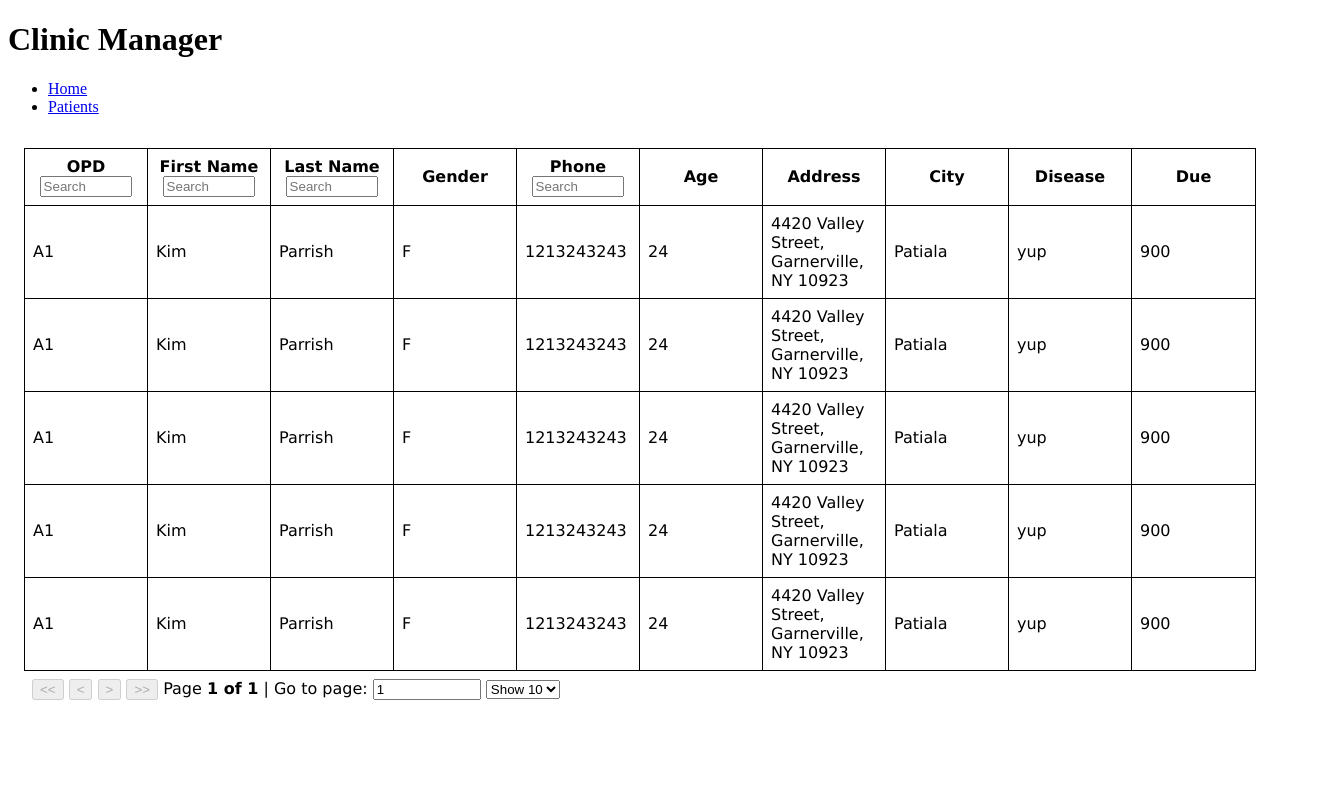
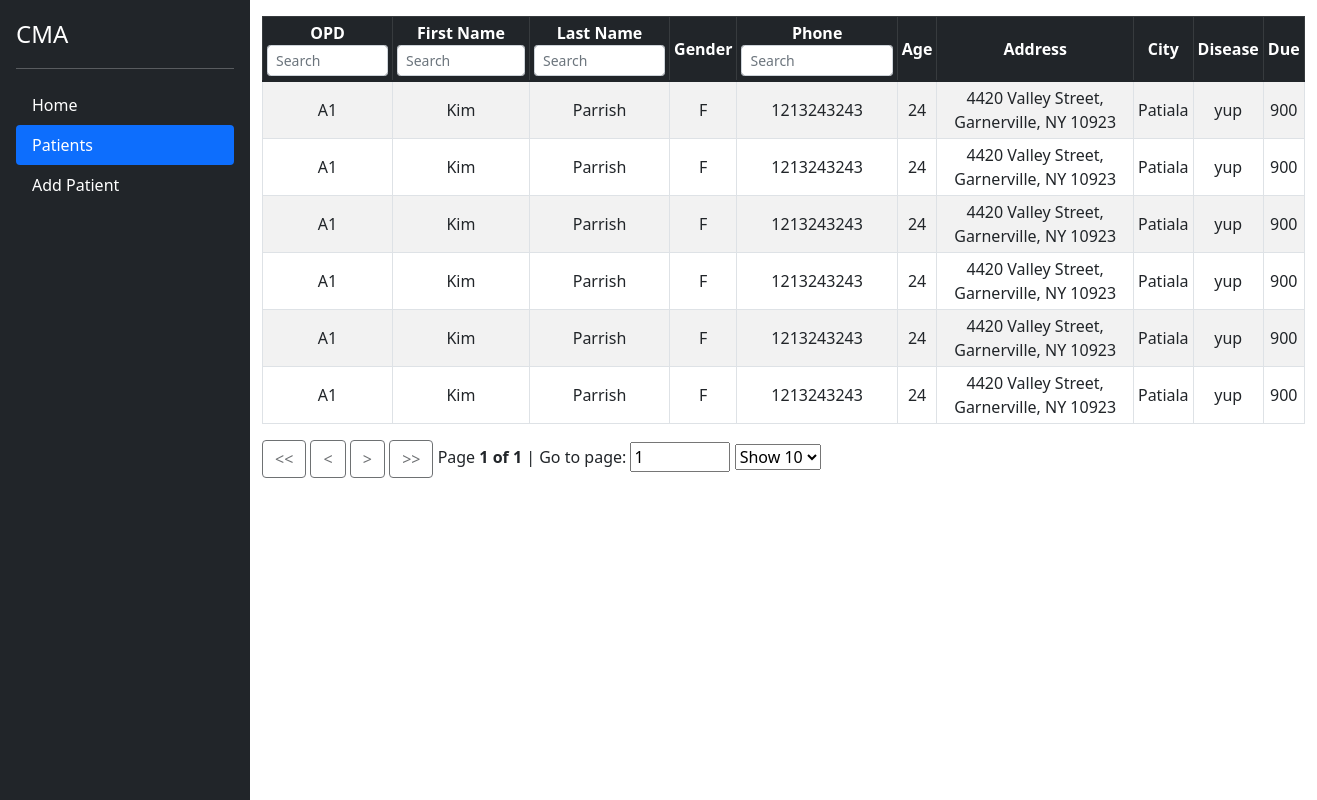
Before and after one commit to singmnj/clinic-manager-app-frontend, a React (Create React App) app: page /patients in a window 1280 px wide. Shown: the whole page, 1317 px wide, since content can reach past the window. Built offline with nearby package versions, Linux system fonts and the light colour scheme.

Commit message:
add patient form and basic styling

```diff
--- a/package.json
+++ b/package.json
@@ -6,11 +6,14 @@
     "@testing-library/jest-dom": "^5.16.1",
     "@testing-library/react": "^12.1.2",
     "@testing-library/user-event": "^13.5.0",
+    "bootstrap": "^5.1.3",
     "react": "^17.0.2",
     "react-dom": "^17.0.2",
+    "react-form": "^4.0.1",
     "react-router-dom": "^6.2.1",
     "react-scripts": "5.0.0",
     "react-table": "^7.7.0",
+    "react-toastify": "^8.1.0",
     "styled-components": "^5.3.3",
     "web-vitals": "^2.1.3"
   },
--- a/src/App.js
+++ b/src/App.js
@@ -1,26 +1,32 @@
 import React from 'react';
-import { Route, NavLink, Routes, BrowserRouter } from "react-router-dom";
+import { ToastContainer } from 'react-toastify';
+import { Route, Routes, BrowserRouter } from "react-router-dom";
+import 'bootstrap/dist/css/bootstrap.css';
+import 'react-toastify/dist/ReactToastify.css';
+
+import Navbar from './components/Navbar';
 import TablePage from './components/TablePage';
 import DashboardPage from './components/DashboardPage';
+import AddPatientPage from './components/AddPatientPage';
 
 const App = () => (
-  <div>
-    <BrowserRouter>
-      <div>
-        <h1>Clinic Manager</h1>
-        <ul className="header">
-          <li><NavLink to="/">Home</NavLink></li>
-          <li><NavLink to="/patients">Patients</NavLink></li>
-        </ul>
-        <div className="content">
+  <BrowserRouter>
+    <div className="container-fluid">
+      <div className="row">
+        <div className="col-2 m-0 p-0 position-fixed" style={{'width': '250px'}}>
+          <Navbar />
+        </div>
+        <div className="col-10 mt-3 mb-3" style={{'margin-left': '250px'}}>
           <Routes>
             <Route path="/" element={<DashboardPage />}/>
             <Route path="/patients" element={<TablePage />}/>
+            <Route path="/add_patient" element={<AddPatientPage />}/>
           </Routes>
         </div>
       </div>
-    </BrowserRouter>
-  </div>
+    </div>
+    <ToastContainer />
+  </BrowserRouter>
 );
 
 export default App;
--- /dev/null
+++ b/src/components/AddPatientPage.js
@@ -0,0 +1,141 @@
+import React from 'react';
+import { useForm, useField, splitFormProps } from "react-form";
+import { toast } from 'react-toastify';
+
+async function sendToFakeServer(values) {
+  await new Promise(resolve => setTimeout(resolve, 1000));
+  return values;
+}
+
+const InputField = React.forwardRef((props, ref) => {
+  // Let's use splitFormProps to get form-specific props
+  const [field, fieldOptions, rest] = splitFormProps(props);
+
+  // Use the useField hook with a field and field options
+  // to access field state
+  const {
+    meta: { error, isTouched, isValidating },
+    getInputProps
+  } = useField(field, fieldOptions);
+
+  // Build the field
+  return (
+    <>
+      <input {...getInputProps({ ref, ...rest })} />{" "}
+      {isValidating ? (
+        <em>Validating...</em>
+      ) : isTouched && error ? (
+        <em>{error}</em>
+      ) : null}
+    </>
+  );
+});
+
+async function validateField(value) {
+  if (!value) {
+    return "This field is required";
+  }
+  return false;
+}
+
+const AddPatientPage = () => {
+
+    const {
+        Form,
+        meta: { isSubmitting, canSubmit }
+      } = useForm({
+        onSubmit: async (values, instance) => {
+          // onSubmit (and everything else in React Form)
+          // has async support out-of-the-box
+          await sendToFakeServer(values);
+          toast("Wow so easy !");
+          console.log("Huzzah!");
+        },
+        debugForm: false
+      });
+
+    return(
+        <Form>
+          <div className="container">
+            <div className="row">
+              <h1>Add Patient</h1>
+              <hr/>
+              <div className="col-md-2">
+                <label> OPD Number </label>
+                <InputField field="opd" validate={validateField} className="form-control"/>
+              </div>
+            </div>
+
+            <div className="row mt-3">
+              <h5>Personal Information</h5>
+              <div className="col-md-3">
+                <label> First Name </label>
+                <InputField field="firstName" validate={validateField} className="form-control"/>
+              </div>
+              <div className="col-md-3">
+                <label> Last Name </label>
+                <InputField field="lastName" validate={validateField} className="form-control"/>
+              </div>
+            </div>
+
+            <div className="row mt-3">
+              <div className="col-md-3">
+                <label>Gender</label>
+                <div className="mt-2">
+                  <InputField type="radio" name="gender" id="male" field="gender" value="M" className="form-check-input" defaultChecked/>
+                  <label className="form-check-label" htmlFor="male">Male</label>{' '}
+                  <InputField type="radio" name="gender" id="female" field="gender" value="F" className="form-check-input"/>
+                  <label className="form-check-label" htmlFor="female">Female </label>{' '}
+                  <InputField type="radio" name="gender" id="other" field="gender" value="O" className="form-check-input"/>
+                  <label className="form-check-label" htmlFor="other">Other </label>
+                </div>
+              </div>
+              <div className="col-md-3">
+                <label> DOB </label>
+                <InputField type="date" field="dob" validate={validateField} className="form-control"/>
+              </div>
+            </div>
+
+            <div className="row mt-3">
+              <h5>Contact Information</h5>
+              <div className="col-md-3">
+                <label> Phone </label>
+                <InputField field="phone" className="form-control"/>
+              </div>
+              <div className="col-md-3">
+                <label> Address </label>
+                <InputField field="address" className="form-control"/>
+              </div>
+            </div>
+
+            <div className="row">
+              <div className="col-md-2">
+                <label> City </label>
+                <InputField field="city" validate={validateField} className="form-control"/>
+              </div>
+            </div>
+
+            <div className="row mt-3">
+              <div className="col-md-3">
+                <h5> Notes </h5>
+                <InputField field="notes" className="form-control"/>
+              </div>
+            </div>
+
+            <div className="row mt-3">
+              <div>
+                <button type="submit" disabled={!canSubmit} className="btn btn-primary">
+                  Submit
+                </button>
+              </div>
+
+              <div>
+                <em>{isSubmitting ? "Submitting..." : null}</em>
+              </div>
+            </div>
+          </div>
+        </Form>
+    );
+};
+
+export default AddPatientPage;
--- /dev/null
+++ b/src/components/Navbar.js
@@ -0,0 +1,26 @@
+import React from 'react';
+import { NavLink } from "react-router-dom";
+
+const Navbar = () => {
+    return(
+      <nav className="p-3 text-white bg-dark min-vh-100">
+        <a className="text-white text-decoration-none" href="/">
+          <span className="fs-4">CMA</span>
+        </a>
+        <hr/>
+        <ul className ="nav nav-pills flex-column mb-auto">
+          <li className="nav-item">
+            <NavLink to="/" className="nav-link text-white">Home</NavLink>
+          </li>
+          <li>
+            <NavLink to="/patients" className="nav-link text-white">Patients</NavLink>
+          </li>
+          <li>
+            <NavLink to="/add_patient" className="nav-link text-white">Add Patient</NavLink>
+          </li>
+        </ul>
+      </nav>
+    );
+};
+
+export default Navbar;
--- a/src/components/Table.js
+++ b/src/components/Table.js
@@ -18,6 +18,7 @@ const Table = ({ columns, data }) => {
                     setFilter(e.target.value || undefined)
                 }}
                 placeholder={`Search`}
+                className="form-control form-control-sm"
           />
         );
     }
@@ -41,12 +42,12 @@ const Table = ({ columns, data }) => {
 
     return (
         <div>
-            <table {...getTableProps()}>
-                <thead>
+            <table {...getTableProps()} className="table table-striped table-sm table-bordered table-hover">
+                <thead className="table-dark" style={{'position': 'sticky', 'top': 0}}>
                 {headerGroups.map(headerGroup => (
                     <tr {...headerGroup.getHeaderGroupProps()}>
                     {headerGroup.headers.map(column => (
-                        <th {...column.getHeaderProps(column.getSortByToggleProps())}>
+                        <th {...column.getHeaderProps(column.getSortByToggleProps())} className="text-center align-middle">
                             {column.render('Header')}
                             <span>
                                 {column.isSorted ? (column.isSortedDesc ? ' 🔽' : ' 🔼') : ''}
@@ -63,24 +64,24 @@ const Table = ({ columns, data }) => {
                     return (
                     <tr {...row.getRowProps()}>
                         {row.cells.map(cell => {
-                            return <td {...cell.getCellProps()}>{cell.render('Cell')}</td>
+                            return <td {...cell.getCellProps()} className="text-center align-middle" >{cell.render('Cell')}</td>
                         })}
                     </tr>
                     )
                 })}
                 </tbody>
             </table>
-            <div className="pagination">
-                <button onClick={() => gotoPage(0)} disabled={!canPreviousPage}>
+            <div className="mt-3">
+                <button onClick={() => gotoPage(0)} disabled={!canPreviousPage} className="btn btn-outline-dark">
                 {'<<'}
                 </button>{' '}
-                <button onClick={() => previousPage()} disabled={!canPreviousPage}>
+                <button onClick={() => previousPage()} disabled={!canPreviousPage} className="btn btn-outline-dark">
                 {'<'}
                 </button>{' '}
-                <button onClick={() => nextPage()} disabled={!canNextPage}>
+                <button onClick={() => nextPage()} disabled={!canNextPage} className="btn btn-outline-dark">
                 {'>'}
                 </button>{' '}
-                <button onClick={() => gotoPage(pageCount - 1)} disabled={!canNextPage}>
+                <button onClick={() => gotoPage(pageCount - 1)} disabled={!canNextPage} className="btn btn-outline-dark">
                 {'>>'}
                 </button>{' '}
                 <span>
--- a/src/components/TablePage.js
+++ b/src/components/TablePage.js
@@ -1,47 +1,5 @@
 import React from 'react';
-import styled from 'styled-components';
 import Table from './Table';
-
-const Styles = styled.div`
-  padding: 1rem;
-
-  input {
-      width: 80%;
-  }
-
-  table {
-    table-layout: fixed;
-    width: 100%;
-    border-spacing: 0;
-    border: 1px solid black;
-    font-family: Verdana;
-
-    tr {
-      :last-child {
-        td {
-          border-bottom: 0;
-        }
-      }
-    }
-
-    th,
-    td {
-      margin: 0;
-      padding: 0.5rem;
-      border-bottom: 1px solid black;
-      border-right: 1px solid black;
-
-      :last-child {
-        border-right: 0;
-      }
-    }
-  }
-
-  .pagination {
-    padding: 0.5rem;
-    font-family: Verdana;
-  }
-`
 
 const TablePage = () => {
 
@@ -103,6 +61,18 @@ const TablePage = () => {
             notes: 'yup',
             due: 900
         },
+        {
+            opd: 'A1',
+            firstName: 'Kim',
+            lastName: 'Parrish',
+            address: '4420 Valley Street, Garnerville, NY 10923',
+            gender: 'F',
+            phone: '1213243243',
+            age: 24,
+            city: 'Patiala',
+            notes: 'yup',
+            due: 900
+        }
     ], []
     );
 
@@ -157,9 +127,7 @@ const TablePage = () => {
     );
 
     return(
-        <Styles>
-            <Table columns={columns} data={data} />
-        </Styles>
+      <Table columns={columns} data={data} />
     );
 };
 
```
Also changed, not shown: 1 other file (tests, documents, lock files or other folders).
